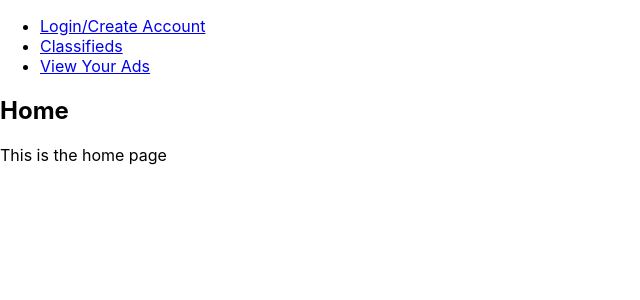
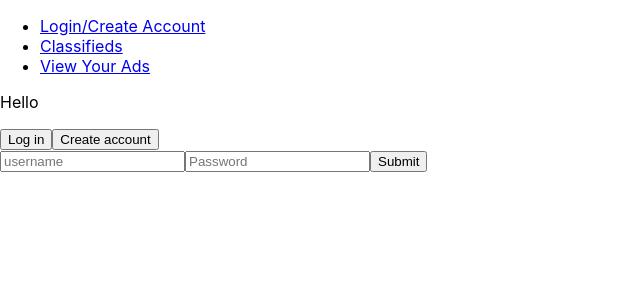
Before and after one commit to jsardinas/laughing-broccoli, a React (Create React App) app in the folder client/: page / in a window 1280 px wide. Shown: the top 300 px of the page, without its empty margins (0-640 px from the left). Built offline with nearby package versions, Linux system fonts and the light colour scheme.

Commit message:
unded revert on Frame.js

```diff
--- a/client/src/components/pages/Frame.js
+++ b/client/src/components/pages/Frame.js
@@ -1,15 +1,14 @@
-
 import React from 'react';
-import Home from './Home';
 import Classifieds from './Classifieds';
 import UserAdEdit from './UserAdEdit';
+import LogIn from './LogIn'
 
 export default function Frame({ currentPage }) {
 
   // This method is checking to see what the value of `currentPage` is. Depending on the value of currentPage, we return the corresponding component to render.
   const renderPage = () => {
-    if (currentPage === 'Home') {
-      return <Home />;
+    if (currentPage === 'LogIn') {
+      return <LogIn />;
     }
     if (currentPage === 'Classifieds') {
       return <Classifieds />;
@@ -17,7 +16,7 @@ export default function Frame({ currentPage }) {
     if (currentPage === 'UserAd') {
       return <UserAdEdit />;
     }
-    return <Home />;
+    return <LogIn />;
   };
 
   return (
```
